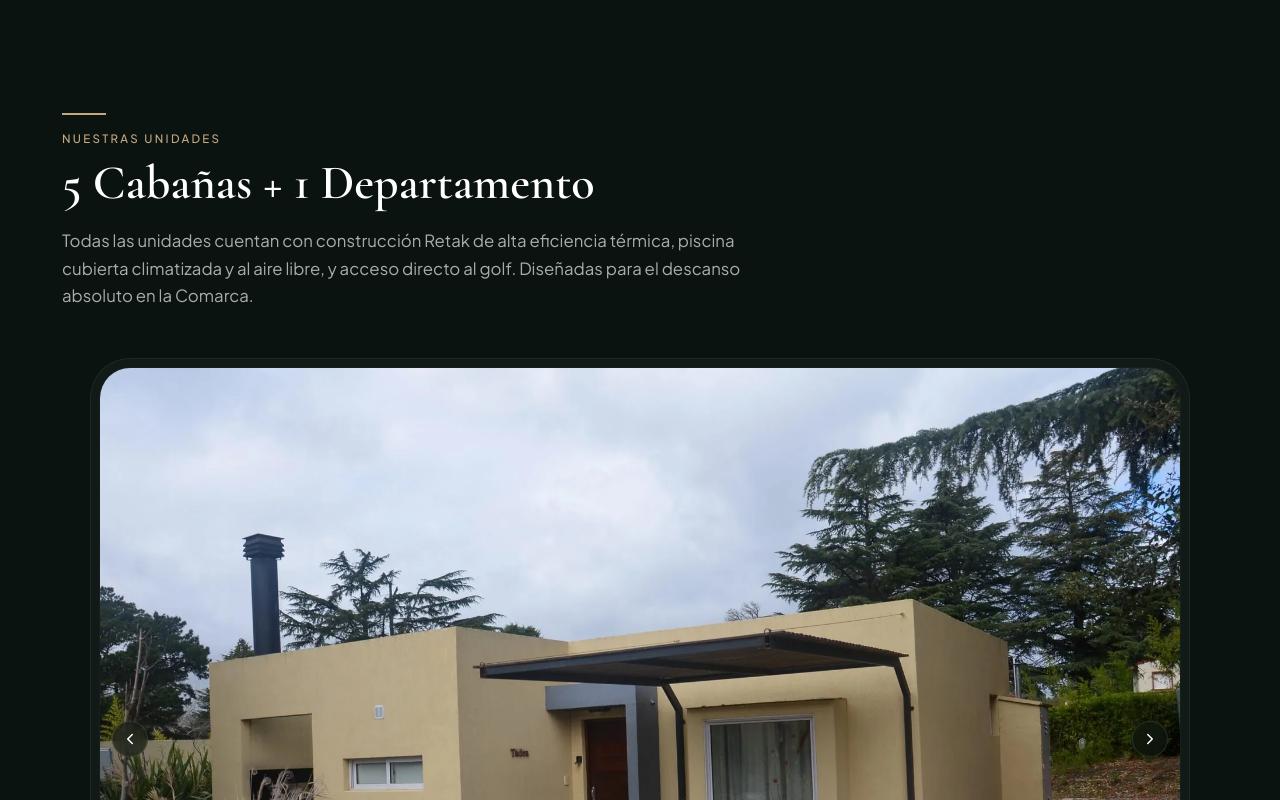
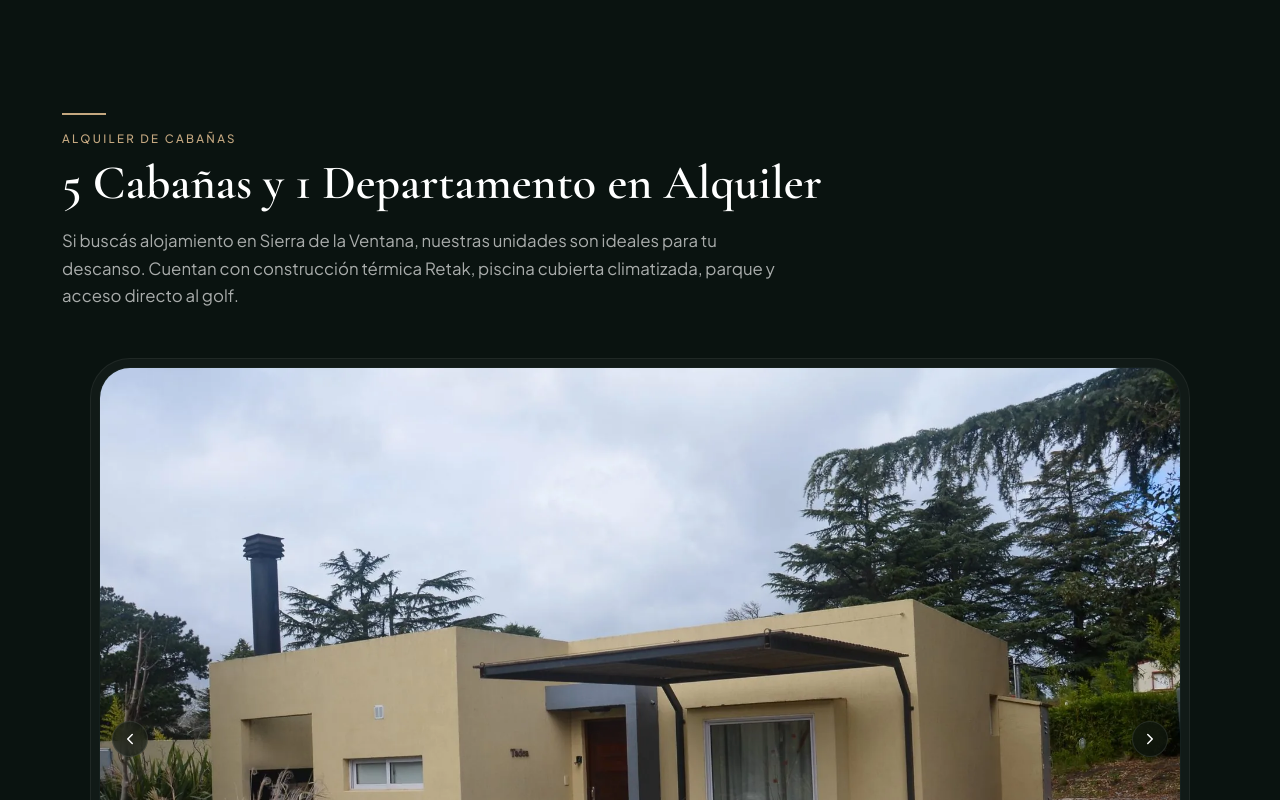
Before and after one commit to FerchuNav/pinargolf, a React (Vite) app: page / in a window 1280 px wide. Shown: the part 7480-8280 px from the top of the page. Built offline with nearby package versions, Linux system fonts and the light colour scheme.

Commit message:
seo: optimizacion GEO para secciones cabañas y reservas

```diff
--- a/src/sections/Booking/Booking.jsx
+++ b/src/sections/Booking/Booking.jsx
@@ -29,10 +29,10 @@ export default function Booking() {
         <div className={`reveal ${s.hdr}`}>
           <span className="gold-line" />
           <p className="label" style={{ color: 'rgba(255,255,255,.55)', marginBottom: '.5rem' }}>
-            Reserva directa · Sin comisiones · Sin intermediarios
+            Alquiler directo · Sin comisiones · Sin intermediarios
           </p>
-          <h2 className={s.h2}>Reservá tu estadía</h2>
-          <p className={s.sub}>Completá el formulario y te confirmamos disponibilidad al instante por WhatsApp.</p>
+          <h2 className={s.h2}>Reservá tu cabaña en Sierra de la Ventana</h2>
+          <p className={s.sub}>Consultá precios y disponibilidad para tu próxima escapada. Te confirmamos al instante por WhatsApp.</p>
         </div>
 
         {/* Contenedor del formulario con Double-Bezel */}
--- a/src/sections/Rooms/Rooms.jsx
+++ b/src/sections/Rooms/Rooms.jsx
@@ -71,12 +71,10 @@ export default function Rooms() {
       <div className="container">
         <div className={`reveal ${s.hdr}`}>
           <span className="gold-line" />
-          <p className="label" style={{ color: 'var(--gold)', marginBottom: '.5rem' }}>Nuestras unidades</p>
-          <h2 className={`${s.h2} text-balance`}>5 Cabañas + 1 Departamento</h2>
+          <p className="label" style={{ color: 'var(--gold)', marginBottom: '.5rem' }}>Alquiler de Cabañas</p>
+          <h2 className={`${s.h2} text-balance`}>5 Cabañas y 1 Departamento en Alquiler</h2>
           <p className={`${s.sub} text-pretty`}>
-            Todas las unidades cuentan con construcción Retak de alta eficiencia térmica,
-            piscina cubierta climatizada y al aire libre, y acceso directo al golf.
-            Diseñadas para el descanso absoluto en la Comarca.
+            Si buscás alojamiento en Sierra de la Ventana, nuestras unidades son ideales para tu descanso. Cuentan con construcción térmica Retak, piscina cubierta climatizada, parque y acceso directo al golf.
           </p>
         </div>
 
```
